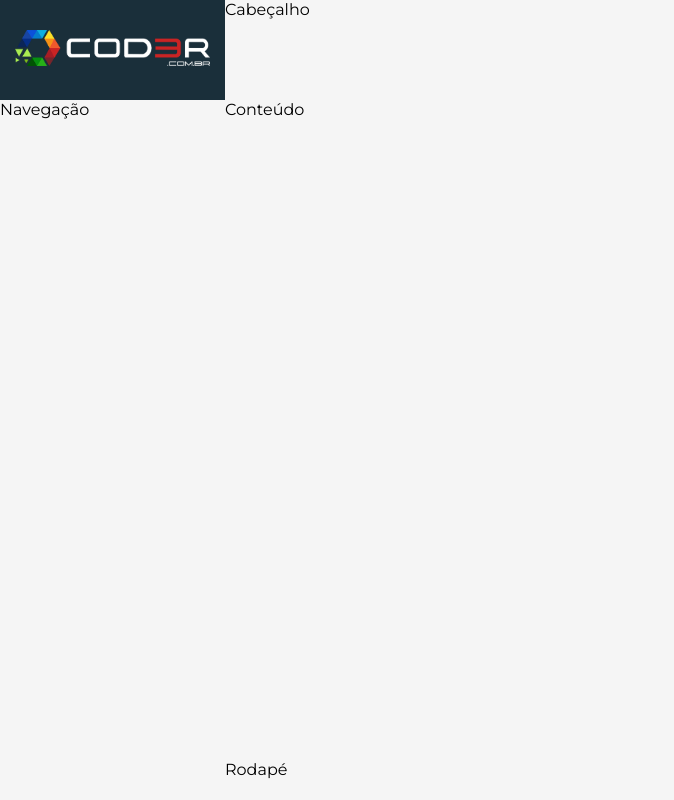
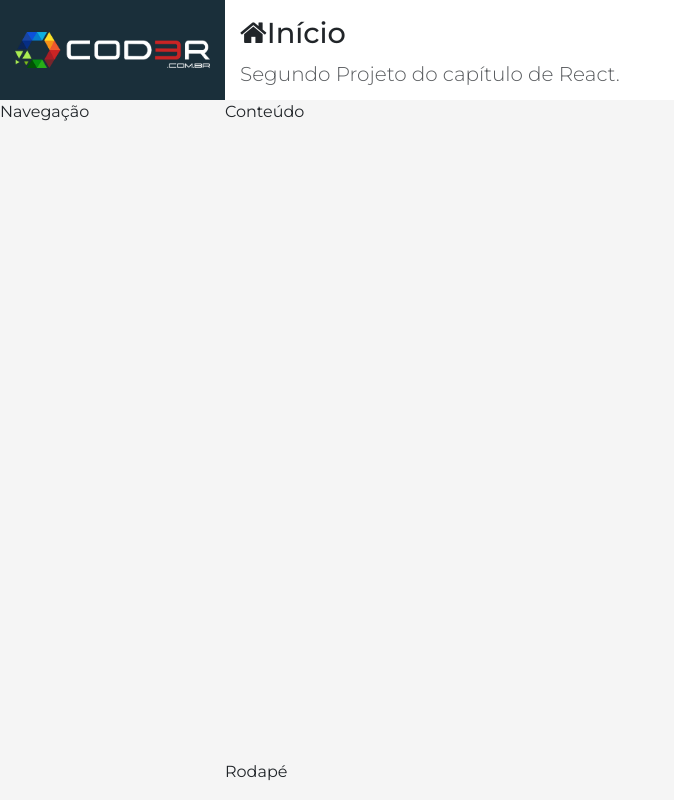
Before and after one commit to davidIsrael-rj/Cadastro_Usuario_React, a React (Create React App) app in the folder frontend/: page / in a window 1280 px wide. Shown: the whole page, without its empty margins (0-674 px from the left). Built offline with nearby package versions, Linux system fonts and the light colour scheme.

Commit message:
Ajustando o Cabeçalho

```diff
--- a/frontend/src/components/template/Header.css
+++ b/frontend/src/components/template/Header.css
@@ -0,0 +1,11 @@
+header.header{
+    background-color: #fff;
+    padding: 0px 15px;
+    overflow: hidden;
+    white-space:nowrap;
+    box-shadow: var(--shadow);
+}
+
+header.header h1{
+    font-size: 1.8em;
+}
--- a/frontend/src/components/template/Header.jsx
+++ b/frontend/src/components/template/Header.jsx
@@ -2,6 +2,10 @@
 import React from 'react'
 
 export default props =>
-<header className="header">
+<header className="header d-none d-sm-flex flex-column">
+    <h1 className="mt-3">
+        <i className={`fa fa-${props.icon}`}></i>{props.title}
+    </h1>
+    <p className="lead text-muted">{props.subtitle}</p>
     Cabeçalho
 </header>
--- a/frontend/src/components/template/Main.jsx
+++ b/frontend/src/components/template/Main.jsx
@@ -4,7 +4,7 @@
 
 export default props =>
 <React.Fragment>
-    <Header/>
+    <Header {...props}/>
         <main className="content">
             Conteúdo
         </main>
--- a/frontend/src/main/App.jsx
+++ b/frontend/src/main/App.jsx
@@ -1,6 +1,7 @@
+import 'bootstrap/dist/css/bootstrap.min.css'
+import 'font-awesome/css/font-awesome.min.css'
 import './App.css'
 import React from 'react'
-
 import Logo from '../components/template/Logo'
 import Nav from '../components/template/Nav'
 import Main from '../components/template/Main'
@@ -10,6 +11,7 @@
 <div className="app">
     <Logo/>
     <Nav/>
-    <Main/>
+    <Main icon="home" title="Início"
+        subtitle="Segundo Projeto do capítulo de React."/>
     <Footer/>
 </div>
```
